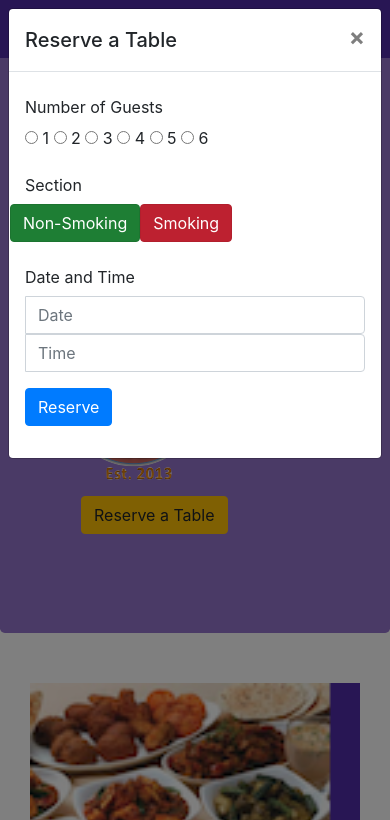
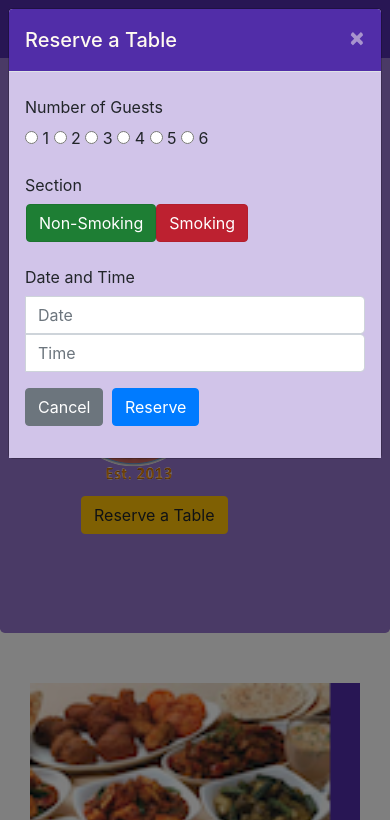
Before and after one commit to developerkshitij2807/bootstrap4, a website: page index.html in a window 390 px wide. Both pictures are taken after a click on the button "Reserve a Table". Shown: the top 820 px of the page. Drawn offline with nearby package versions, Linux system fonts and the light colour scheme.

Commit message:
assignment4

```diff
--- a/css/styles.scss
+++ b/css/styles.scss
@@ -74,3 +74,7 @@ body{
     bottom: 0px;
     z-index: 1;
 }
+
+.section-buttons{
+
+}
--- a/index.html
+++ b/index.html
@@ -15,10 +15,11 @@
     </head>
     <body>
         <!--Login Modal -->
-        <div id="loginModal" class="modal" role="dialog">
-            <div class="modal-dialog modal-lg" role="content">
-                <h4 class="modal-title"> Login</h4>
+        <div class="modal fade bd-example-modal-lg" id="loginModal" tabindex="0" role="dialog" aria-labelledby="myLargeModalLabel" aria-hidden="true">
+            <div class="modal-dialog modal-lg">
+              <div class="modal-content">
                 <div class="modal-header">
+                    <h4 class="modal-title">Login</h4>
                     <button type="button" class="close" data-dismiss="modal">
                         &times;
                     </button>
@@ -59,20 +60,15 @@
                         </div>
                     </form>
                 </div>
+              </div>
             </div>
         </div>
         <!-- Reserve a Table Modal -->
-        <div
-            class="modal fade bd-example-modal-lg"
-            tabindex="-1"
-            role="dialog"
-            aria-labelledby="myLargeModalLabel"
-            aria-hidden="true"
-        >
-            <div class="modal-dialog" role="content">
+        <div class="modal fade bd-example-modal-lg" id="formModal" tabindex="-1" role="dialog" aria-labelledby="myLargeModalLabel" aria-hidden="true">
+            <div class="modal-dialog modal-lg">
                 <div class="modal-content">
                     <div class="modal-header">
-                        <h5 class="modal-title" id="formModal-title">Reserve a Table</h5>
+                        <h5 class="modal-title">Reserve a Table</h5>
                         <button
                             type="button"
                             class="close"
@@ -101,9 +97,9 @@
                             </div>
                         </div>
                         <div class="form-group row">
-                            <label for="Section" class="col-md-3 col-form-label">Section</label>
-                            <div class="btn-group-toggle" data-toggle="buttons">
-                                <label class="btn btn-success active">
+                            <label for="Section" class="col-sm-2 col-form-label">Section</label>
+                            <div class="btn-group-toggle section-buttons" data-toggle="buttons">
+                                <label class="btn btn-success active ml-3">
                                     <input type="checkbox" checked autocomplete="off">
                                     Non-Smoking
                                 </label>
@@ -144,7 +140,8 @@
                         </div>
                         <div class="form-group row">
                             <div class="offset-sm-2 col-md-10">
-                                <button type="button" class="btn btn-primary" data-toggle="modal">Reserve</button>
+                                <button type="button" class="btn btn-secondary" data-toggle="formModal">Cancel</button>
+                                <button type="button" class="btn btn-primary ml-1" data-toggle="formModal">Reserve</button>
                             </div>
                         </div>
                     </div>
@@ -189,7 +186,7 @@
                         </li>
                     </ul>
                     <span class="navbar-text">
-                        <a data-toggle="modal" data-target="#loginModal">
+                        <a id="loginButton">
                             <span class="fa fa-sign-in"> Login</span>
                         </a>
                     </span>
@@ -212,8 +209,7 @@
                                 button
                                 type="button"
                                 class="btn btn-warning"
-                                data-toggle="modal"
-                                data-target=".bd-example-modal-lg"
+                                id="formButton"
                             >
                                 Reserve a Table
                             </button>
@@ -372,6 +368,12 @@
                         $('#carouselButton').children('span').addClass('fa-pause');
                     }
                 });
+                $('#formButton').click(function(){
+		            $('#formModal').modal('show');
+	            });
+                $('#loginButton').click(function(){
+                    $('#loginModal').modal('show');
+                });
             });
         </script>
     </body>
```
Also changed, not shown: css/styles.css, css/styles.less (line endings or trailing spaces).
